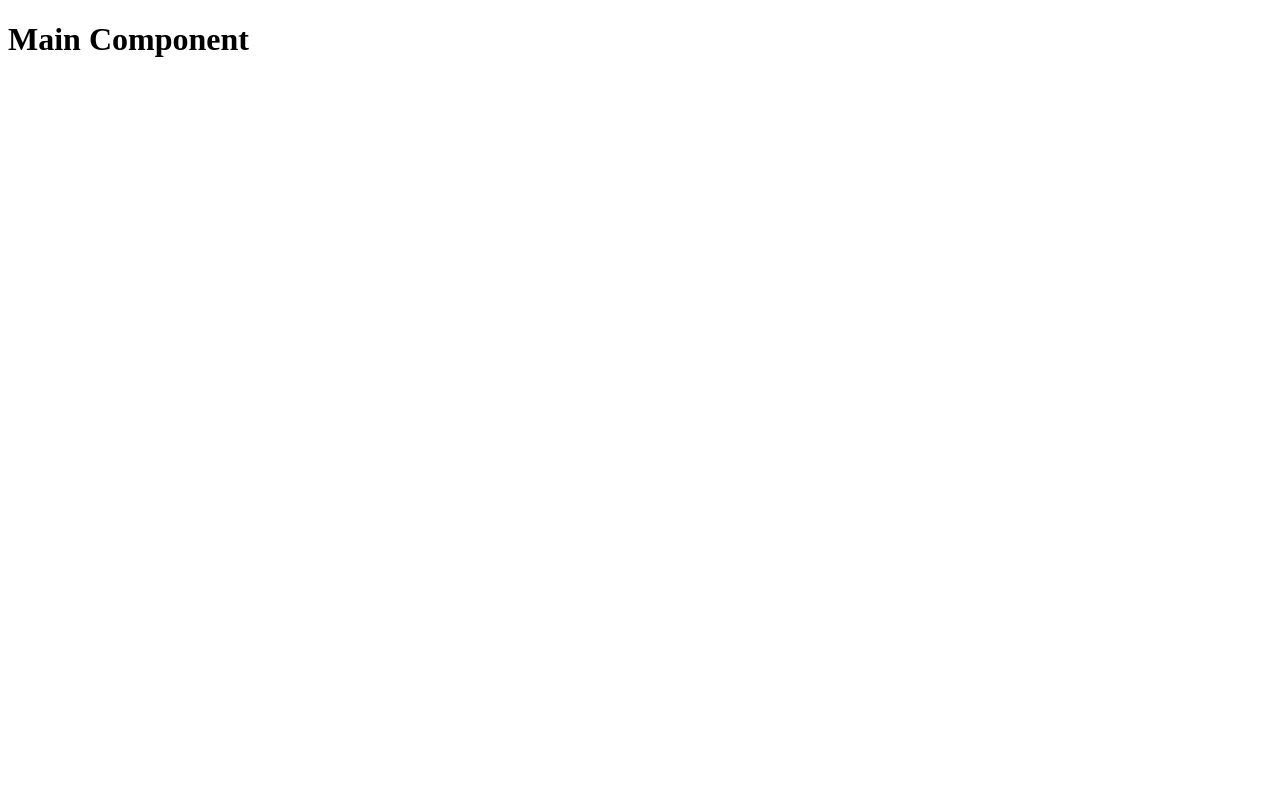
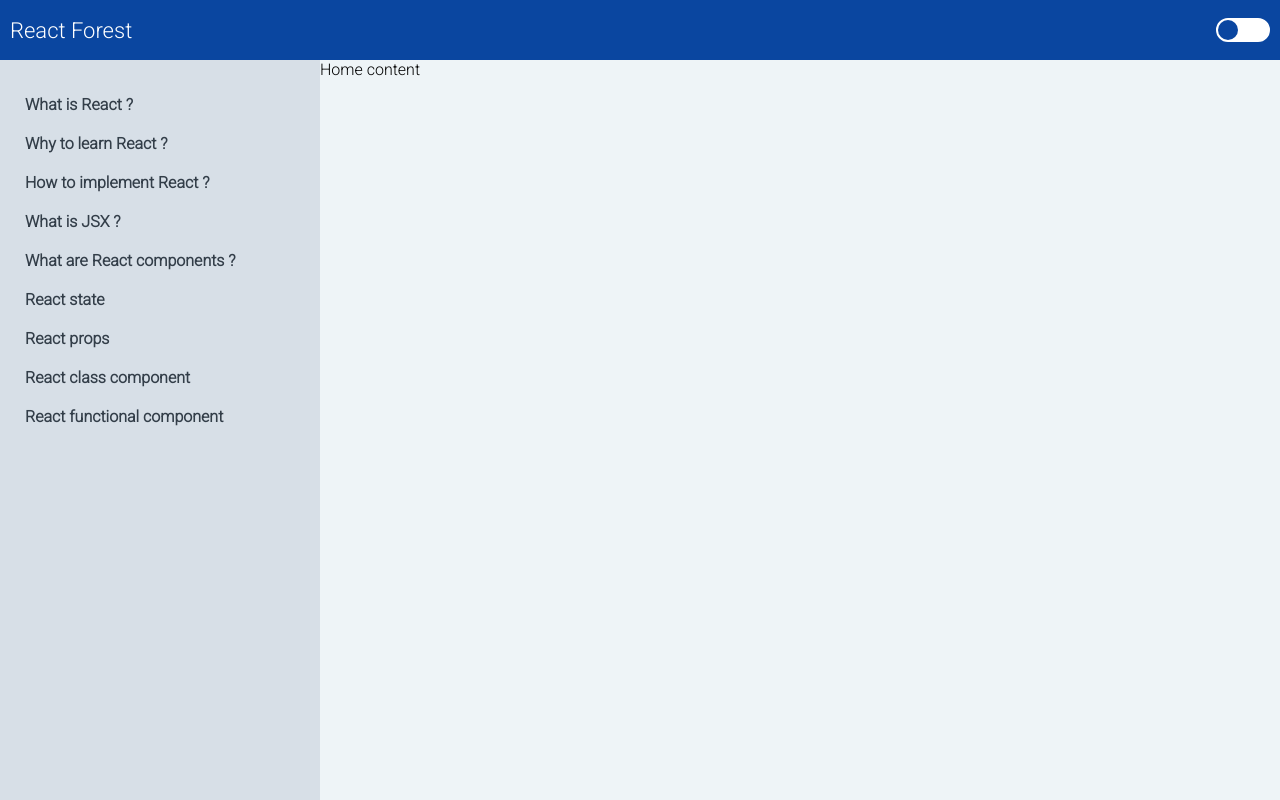
Before and after one commit to Ashwary-Jharbade/react-vite-app-test-run, a React (Vite) app: page / in a window 1280 px wide. Shown: the top 800 px of the page. Built offline with nearby package versions, Linux system fonts and the light colour scheme.

Commit message:
Worked on react theming

```diff
--- a/index.html
+++ b/index.html
@@ -4,6 +4,7 @@
     <meta charset="UTF-8" />
     <meta name="viewport" content="width=device-width, initial-scale=1.0" />
     <title>React App</title>
+    <link rel="stylesheet" href="./main.css" />
   </head>
   <body>
     <div id="root"></div>
--- /dev/null
+++ b/main.css
@@ -0,0 +1,249 @@
+@import url("https://fonts.googleapis.com/css2?family=Roboto:wght@300&display=swap");
+* {
+  font-family: "Roboto", sans-serif;
+}
+
+body {
+  padding: 0;
+  margin: 0;
+  background-color: #eef4f7;
+}
+
+.light .navbar {
+  background-color: #0a46a0;
+  width: 100%;
+  position: -webkit-sticky;
+  position: sticky;
+  top: 0;
+  color: #ffffff;
+}
+
+.light .navbar .container {
+  margin: 0 10px;
+  display: -webkit-box;
+  display: -ms-flexbox;
+  display: flex;
+  -webkit-box-pack: justify;
+      -ms-flex-pack: justify;
+          justify-content: space-between;
+  -webkit-box-align: center;
+      -ms-flex-align: center;
+          align-items: center;
+  height: 60px;
+}
+
+.light .navbar .brand {
+  font-size: 22px;
+}
+
+.light .navbar .toggleContainer {
+  height: 20px;
+  width: 50px;
+  background-color: #ffffff;
+  border-radius: 15px;
+  border: 2px solid #ffffff;
+  display: -webkit-box;
+  display: -ms-flexbox;
+  display: flex;
+  -webkit-box-pack: justify;
+      -ms-flex-pack: justify;
+          justify-content: space-between;
+}
+
+.light .navbar .toggleSwitch {
+  height: 20px;
+  width: 20px;
+  background-color: #0a46a0;
+  border-radius: 50%;
+  cursor: pointer;
+}
+
+.light .footer {
+  display: -webkit-box;
+  display: -ms-flexbox;
+  display: flex;
+  -webkit-box-pack: center;
+      -ms-flex-pack: center;
+          justify-content: center;
+  -webkit-box-align: center;
+      -ms-flex-align: center;
+          align-items: center;
+  height: 100px;
+  background-color: white;
+  color: #0a46a0;
+}
+
+.light .sidebar {
+  height: 100%;
+  width: 100%;
+  background-color: #d7dfe7;
+  padding: 20px 20px;
+  font-weight: bold;
+}
+
+.light .sidebar .sidebarItems {
+  cursor: pointer;
+  padding: 5px;
+  margin: 10px 0;
+}
+
+.light .home {
+  display: -webkit-box;
+  display: -ms-flexbox;
+  display: flex;
+  -webkit-box-orient: horizontal;
+  -webkit-box-direction: normal;
+      -ms-flex-direction: row;
+          flex-direction: row;
+}
+
+@media screen and (max-width: 500px) {
+  .light .home {
+    -webkit-box-orient: vertical;
+    -webkit-box-direction: reverse;
+        -ms-flex-direction: column-reverse;
+            flex-direction: column-reverse;
+  }
+}
+
+.light .homeSidebar {
+  -webkit-box-flex: 2.5;
+      -ms-flex: 2.5;
+          flex: 2.5;
+  height: 100vh;
+  color: #333e49;
+  overflow-y: scroll;
+  overflow-x: hidden;
+}
+
+@media screen and (max-width: 500px) {
+  .light .homeSidebar {
+    overflow: auto;
+  }
+}
+
+.light .homeContent {
+  -webkit-box-flex: 7.5;
+      -ms-flex: 7.5;
+          flex: 7.5;
+}
+
+.dark .navbar {
+  background-color: #1f2831;
+  width: 100%;
+  position: -webkit-sticky;
+  position: sticky;
+  top: 0;
+  color: #ffffff;
+}
+
+.dark .navbar .container {
+  margin: 0 10px;
+  display: -webkit-box;
+  display: -ms-flexbox;
+  display: flex;
+  -webkit-box-pack: justify;
+      -ms-flex-pack: justify;
+          justify-content: space-between;
+  -webkit-box-align: center;
+      -ms-flex-align: center;
+          align-items: center;
+  height: 60px;
+}
+
+.dark .navbar .brand {
+  font-size: 22px;
+}
+
+.dark .navbar .toggleContainer {
+  height: 20px;
+  width: 50px;
+  background-color: #ffffff;
+  border-radius: 15px;
+  border: 2px solid #ffffff;
+  display: -webkit-box;
+  display: -ms-flexbox;
+  display: flex;
+  -webkit-box-pack: justify;
+      -ms-flex-pack: justify;
+          justify-content: space-between;
+}
+
+.dark .navbar .toggleSwitch {
+  height: 20px;
+  width: 20px;
+  background-color: #1f2831;
+  border-radius: 50%;
+  cursor: pointer;
+}
+
+.dark .footer {
+  display: -webkit-box;
+  display: -ms-flexbox;
+  display: flex;
+  -webkit-box-pack: center;
+      -ms-flex-pack: center;
+          justify-content: center;
+  -webkit-box-align: center;
+      -ms-flex-align: center;
+          align-items: center;
+  height: 100px;
+  background-color: white;
+  color: #1f2831;
+}
+
+.dark .sidebar {
+  height: 100%;
+  width: 100%;
+  background-color: #1f283194;
+  padding: 20px 20px;
+  font-weight: bold;
+}
+
+.dark .sidebar .sidebarItems {
+  cursor: pointer;
+  padding: 5px;
+  margin: 10px 0;
+}
+
+.dark .home {
+  display: -webkit-box;
+  display: -ms-flexbox;
+  display: flex;
+  -webkit-box-orient: horizontal;
+  -webkit-box-direction: normal;
+      -ms-flex-direction: row;
+          flex-direction: row;
+}
+
+@media screen and (max-width: 500px) {
+  .dark .home {
+    -webkit-box-orient: vertical;
+    -webkit-box-direction: reverse;
+        -ms-flex-direction: column-reverse;
+            flex-direction: column-reverse;
+  }
+}
+
+.dark .homeSidebar {
+  -webkit-box-flex: 2.5;
+      -ms-flex: 2.5;
+          flex: 2.5;
+  height: 100vh;
+  color: #f0f0f0;
+  overflow-y: scroll;
+  overflow-x: hidden;
+}
+
+@media screen and (max-width: 500px) {
+  .dark .homeSidebar {
+    overflow: auto;
+  }
+}
+
+.dark .homeContent {
+  -webkit-box-flex: 7.5;
+      -ms-flex: 7.5;
+          flex: 7.5;
+}
+/*# sourceMappingURL=main.css.map */
--- /dev/null
+++ b/main.scss
@@ -0,0 +1,107 @@
+@import url("https://fonts.googleapis.com/css2?family=Roboto:wght@300&display=swap");
+
+* {
+  font-family: "Roboto", sans-serif;
+}
+
+$white: #ffffff;
+
+body {
+  padding: 0;
+  margin: 0;
+  background-color: #eef4f7;
+}
+
+@mixin theme($primaryColor, $secondaryColor, $accentColor, $textColor, $basic) {
+  .navbar {
+    background-color: $basic;
+    width: 100%;
+    position: sticky;
+    top: 0;
+    color: $white;
+    .container {
+      margin: 0 10px;
+      display: flex;
+      justify-content: space-between;
+      align-items: center;
+      height: 60px;
+    }
+
+    .brand {
+      font-size: 22px;
+    }
+
+    .toggleContainer {
+      height: 20px;
+      width: 50px;
+      background-color: $white;
+      border-radius: 15px;
+      border: 2px solid $white;
+      display: flex;
+      justify-content: space-between;
+    }
+
+    .toggleSwitch {
+      height: 20px;
+      width: 20px;
+      background-color: $basic;
+      border-radius: 50%;
+      cursor: pointer;
+    }
+  }
+
+  .footer {
+    display: flex;
+    justify-content: center;
+    align-items: center;
+    height: 100px;
+    background-color: white;
+    color: $basic;
+  }
+
+  .sidebar {
+    height: 100%;
+    width: 100%;
+    background-color: $secondaryColor;
+    padding: 20px 20px;
+    font-weight: bold;
+    .sidebarItems {
+      cursor: pointer;
+      padding: 5px;
+      margin: 10px 0;
+    }
+  }
+
+  .home {
+    display: flex;
+    flex-direction: row;
+
+    @media screen and (max-width: 500px) {
+      flex-direction: column-reverse;
+    }
+  }
+
+  .homeSidebar {
+    flex: 2.5;
+    height: 100vh;
+    color: $textColor;
+    overflow-y: scroll;
+    overflow-x: hidden;
+
+    @media screen and (max-width: 500px) {
+      overflow: auto;
+    }
+  }
+
+  .homeContent {
+    flex: 7.5;
+  }
+}
+
+.light {
+  @include theme(#eef4f7, #d7dfe7, #0a46a0, #333e49, #0a46a0);
+}
+
+.dark {
+  @include theme(#181e24, #1f283194, #4b5866, #f0f0f0, #1f2831);
+}
--- a/src/App.jsx
+++ /dev/null
@@ -1,9 +0,0 @@
-function App() {
-  return (
-    <>
-      <h1>Main Component</h1>
-    </>
-  );
-}
-
-export default App;
--- /dev/null
+++ b/src/components/App/index.jsx
@@ -0,0 +1,31 @@
+import { useState } from "react";
+import Navbar from "../Navbar";
+import Footer from "../Footer";
+import Home from "../Home";
+
+const App = () => {
+  const [theme, setTheme] = useState("light");
+
+  const _themeColorToggler = (e) => {
+    if (!e || !e?.target) {
+      return;
+    }
+    if (theme === "light") {
+      setTheme("dark");
+      return;
+    }
+    setTheme("light");
+  };
+
+  return (
+    <>
+      <div className={theme}>
+        <Navbar themeToggler={_themeColorToggler} theme={theme}></Navbar>
+        <Home></Home>
+        <Footer></Footer>
+      </div>
+    </>
+  );
+};
+
+export default App;
--- /dev/null
+++ b/src/components/Footer/index.jsx
@@ -0,0 +1,11 @@
+const FooterComp = () => {
+  return (
+    <>
+      <div className="footer">
+        <h2>React Forest 2021</h2>
+      </div>
+    </>
+  );
+};
+
+export default FooterComp;
--- /dev/null
+++ b/src/components/Home/index.jsx
@@ -0,0 +1,15 @@
+import Sidebar from "../Sidebar";
+const Home = () => {
+  return (
+    <>
+      <div className="home">
+        <div className="homeSidebar">
+          <Sidebar></Sidebar>
+        </div>
+        <div className="homeContent">Home content</div>
+      </div>
+    </>
+  );
+};
+
+export default Home;
--- /dev/null
+++ b/src/components/Navbar/index.jsx
@@ -0,0 +1,27 @@
+import { useState } from "react";
+
+const Navbar = ({ themeToggler, theme }) => {
+  return (
+    <>
+      <div className="navbar">
+        <div className="container">
+          <div className="brand">React Forest</div>
+          <div>
+            <div onClick={themeToggler} className="toggleContainer">
+              <div>
+                {theme === "light" ? (
+                  <div className="toggleSwitch"></div>
+                ) : null}
+              </div>
+              <div>
+                {theme === "dark" ? <div className="toggleSwitch"></div> : null}
+              </div>
+            </div>
+          </div>
+        </div>
+      </div>
+    </>
+  );
+};
+
+export default Navbar;
--- /dev/null
+++ b/src/components/Sidebar/index.jsx
@@ -0,0 +1,33 @@
+const Sidebar = () => {
+  const tabs = [
+    "What is React ?",
+    "Why to learn React ?",
+    "How to implement React ?",
+    "What is JSX ?",
+    "What are React components ?",
+    "React state",
+    "React props",
+    "React class component",
+    "React functional component",
+  ];
+
+  const _sidebarItemIteratorHandler = () => {
+    return tabs.map((item, index) => {
+      return (
+        <>
+          <div key={index} className="sidebarItems">
+            {item}
+          </div>
+        </>
+      );
+    });
+  };
+
+  return (
+    <>
+      <div className="sidebar">{_sidebarItemIteratorHandler()}</div>
+    </>
+  );
+};
+
+export default Sidebar;
--- a/src/main.jsx
+++ b/src/main.jsx
@@ -1,6 +1,6 @@
 import React from "react";
 import ReactDOM from "react-dom";
-import App from "./App";
+import App from "./components/App";
 
 ReactDOM.render(
   <React.StrictMode>
```
Also changed, not shown: src/context/themeContext.js (added, +7 -0 lines), src/components/CreatePlayer/index.jsx (added), 1 other file (tests, documents, lock files or other folders).
